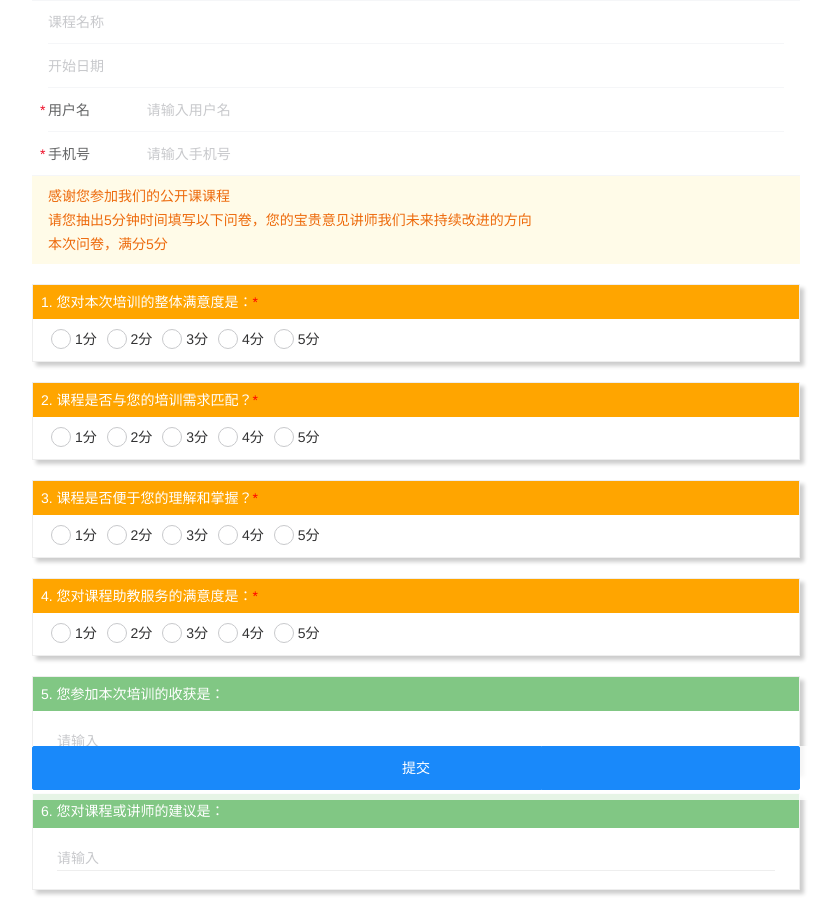
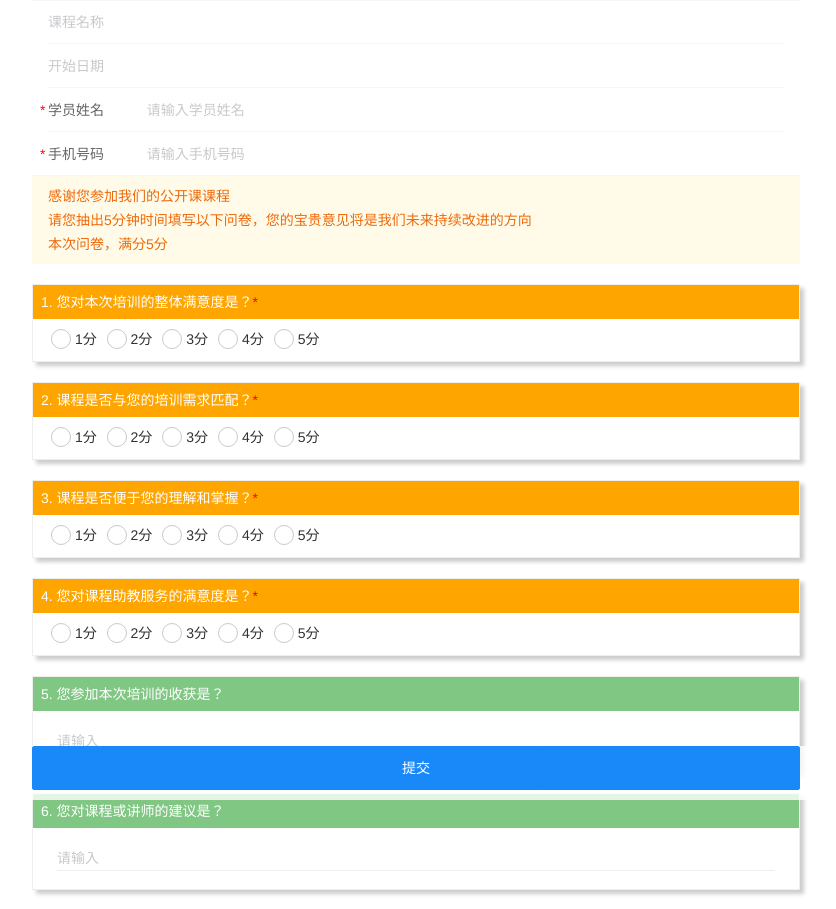
Before and after one commit to yc842468876/qs_class, a Vue app: page /#/publicClass in a window 1280 px wide. Shown: the top 909 px of the page, without its empty margins (224-1060 px from the left). Built offline with nearby package versions, Linux system fonts and the light colour scheme; no server answers.

Commit message:
问卷描述错别字修改

```diff
--- a/src/components/PubQuestionaire.vue
+++ b/src/components/PubQuestionaire.vue
@@ -16,8 +16,8 @@
         v-model="name"
         required
         clearable
-        label="用户名"
-        placeholder="请输入用户名"
+        label="学员姓名"
+        placeholder="请输入学员姓名"
       />
       <van-field
         id="form_phone"
@@ -25,8 +25,8 @@
         required
         type="tel"
         clearable
-        label="手机号"
-        placeholder="请输入手机号"
+        label="手机号码"
+        placeholder="请输入手机号码"
         error-message=""
       />
     </van-cell-group>
@@ -36,7 +36,7 @@
       style="text-align: left;"
     >
       <span>感谢您参加我们的公开课课程</span><br>
-      <span>请您抽出5分钟时间填写以下问卷，您的宝贵意见讲师我们未来持续改进的方向</span><br>
+      <span>请您抽出5分钟时间填写以下问卷，您的宝贵意见将是我们未来持续改进的方向</span><br>
       <span>本次问卷，满分5分</span>
     </van-notice-bar>
     <ul>
--- a/src/components/data_public.js
+++ b/src/components/data_public.js
@@ -10,7 +10,7 @@ export default [
     name: 'q1',
     type: 1,
     required: true,
-    desc: '您对本次培训的整体满意度是：',
+    desc: '您对本次培训的整体满意度是？',
     options: [
       {
         name: 1,
@@ -82,7 +82,7 @@ export default [
     name: 'q4',
     type: 1,
     required: true,
-    desc: '您对课程助教服务的满意度是：',
+    desc: '您对课程助教服务的满意度是？',
     options: [
       {
         name: 1,
@@ -106,19 +106,19 @@ export default [
     name: 'q5',
     type: 3,
     required: false,
-    desc: '您参加本次培训的收获是：',
+    desc: '您参加本次培训的收获是？',
   },
   {
     name: 'q6',
     type: 3,
     required: false,
-    desc: '您对课程或讲师的建议是：',
+    desc: '您对课程或讲师的建议是？',
   },
   {
     name: 'q7',
     type: 2,
     required: false,
-    desc: '您还希望接受哪些培训：（可多选）',
+    desc: '您还希望接受哪些培训？（可多选）',
     options: [
       {
         name: '人力资源',
```
